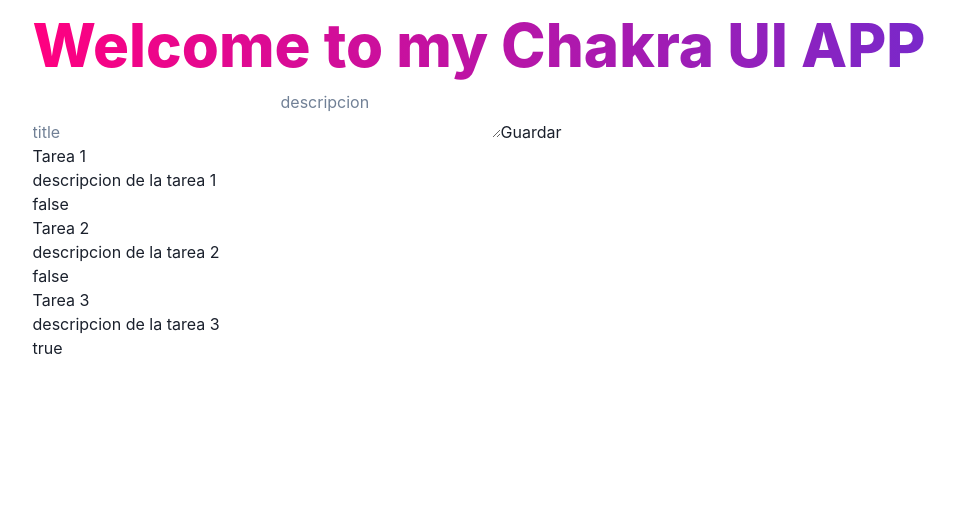
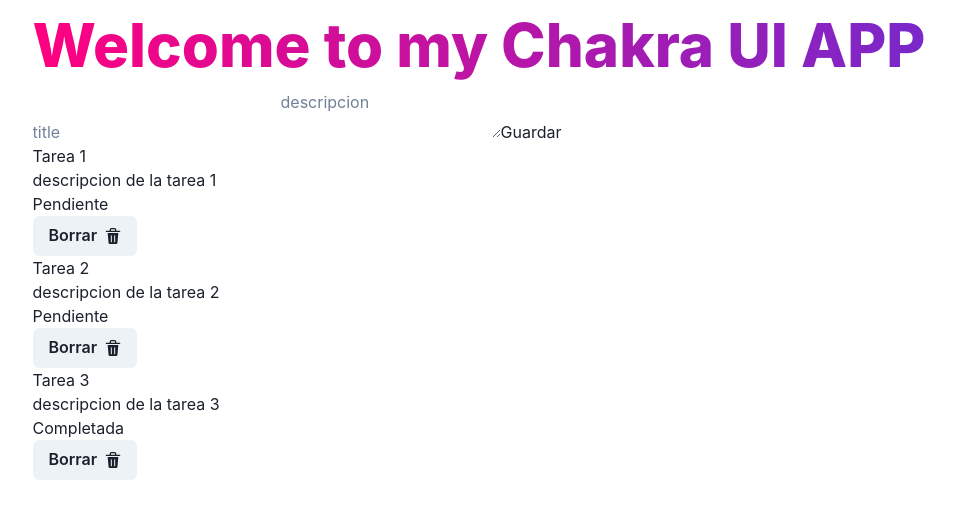
Before and after one commit to HuitziDomingo/redux-toolkit-crud, a React (Vite) app: page / in a window 1280 px wide. Shown: the top 518 px of the page, without its empty margins (161-1116 px from the left). Built offline with nearby package versions, Linux system fonts and the light colour scheme.

Commit message:
Metodo DDELETE agregado

```diff
--- a/package.json
+++ b/package.json
@@ -9,6 +9,7 @@
     "preview": "vite preview"
   },
   "dependencies": {
+    "@chakra-ui/icons": "^2.0.17",
     "@chakra-ui/react": "^2.4.9",
     "@emotion/react": "^11.10.5",
     "@emotion/styled": "^11.10.5",
--- a/src/components/TaskList.jsx
+++ b/src/components/TaskList.jsx
@@ -1,9 +1,19 @@
-import { useSelector } from 'react-redux'
+import { useSelector, useDispatch } from 'react-redux'
+import { DeleteIcon } from '@chakra-ui/icons'
+import { Button } from '@chakra-ui/react'
+import { deleteTask } from '../features/tasks/taskSlice'
+
 
 const TaskList = () => {
 
   const tasks = useSelector(state => state.tasks)
 
+  const dispatch = useDispatch()
+
+  const handleDelete = id => {
+    // console.log(id)
+    dispatch(deleteTask(id))
+  }
 
   return (
     <div>
@@ -12,7 +22,11 @@
           <div key={task.id}>
             <h3>{task.title}</h3>
             <p>{task.description}</p>
-            <p>{JSON.stringify(task.completed)}</p>
+            <p>{task.completed ? 'Completada' : 'Pendiente'}</p>
+            <Button
+              rightIcon={<DeleteIcon />}
+              onClick={() => handleDelete(task.id)}
+            >Borrar</Button>
           </div>
         ))
       }
--- a/src/features/tasks/taskSlice.js
+++ b/src/features/tasks/taskSlice.js
@@ -27,13 +27,21 @@
     initialState,
     reducers: {
         addTask: (state, action) => {
-            console.log(state, action.payload)
+            // console.log(state, action.payload)
             state.push(action.payload)
+        },
+        deleteTask: (state, action) => {
+            // console.log(action.payload)
+            let taskFound = state.find(task => task.id === action.payload)
+            if(taskFound)
+                state.splice(state.indexOf(taskFound), 1)
+            // console.log(taskFound)
         }
+
     }
 
 })
 
-export const { addTask } = taskSlice.actions
+export const { addTask, deleteTask } = taskSlice.actions
 
 export default taskSlice.reducer
```
Also changed, not shown: 1 other file (tests, documents, lock files or other folders).
